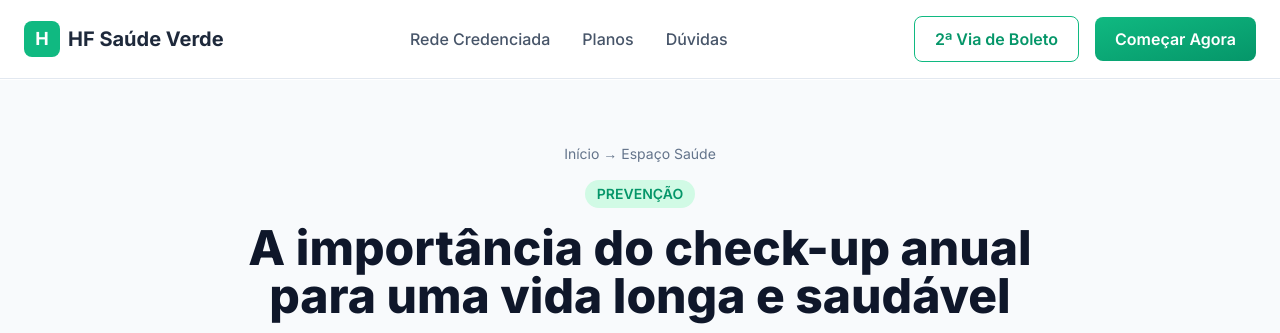
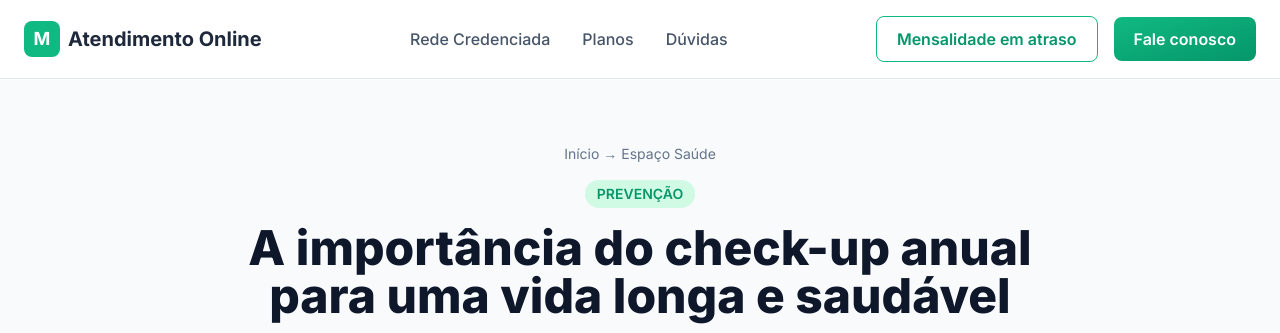
Before and after one commit to EVOM777/teste01, a plain HTML site: page artigo-prevencao.html in a window 1280 px wide. Shown: the top 333 px of the page. Drawn offline with nearby package versions, Linux system fonts and the light colour scheme.

Commit message:
Update artigo-prevencao.html

```diff
--- a/artigo-prevencao.html
+++ b/artigo-prevencao.html
@@ -39,8 +39,8 @@
     <header class="header">
         <div class="container mx-auto px-6 py-4 flex items-center justify-between">
             <a href="index.html" class="flex items-center gap-2" aria-label="Página Inicial">
-                <div class="w-9 h-9 rounded-lg bg-emerald-500 flex items-center justify-center text-white font-bold text-lg">H</div>
-                <span class="text-xl font-bold text-slate-800">HF Saúde Verde</span>
+                <div class="w-9 h-9 rounded-lg bg-emerald-500 flex items-center justify-center text-white font-bold text-lg">M</div>
+                <span class="text-xl font-bold text-slate-800">Atendimento Online</span>
             </a>
             <nav class="hidden lg:flex items-center gap-8 font-medium">
                 <a href="index.html#network" class="nav-link">Rede Credenciada</a>
@@ -48,8 +48,8 @@
                 <a href="index.html#faq" class="nav-link">Dúvidas</a>
             </nav>
             <div class="hidden lg:flex items-center gap-4">
-                <a href="index.html#boleto-section" class="btn-outline">2ª Via de Boleto</a>
-                <a href="#" class="btn-primary">Começar Agora</a>
+                <a href="index.html#boleto-section" class="btn-outline">Mensalidade em atraso</a>
+                <a href="#" class="btn-primary">Fale conosco</a>
             </div>
             <button id="menu-btn" class="lg:hidden p-2 text-slate-700" aria-expanded="false" aria-label="Abrir menu">
                 <i class="fas fa-bars text-2xl"></i>
@@ -150,9 +150,9 @@
 
     <footer class="footer">
         <div class="container mx-auto text-center">
-            <h3 class="font-bold text-lg">HF Saúde Verde</h3>
+            <h3 class="font-bold text-lg">Portal de Atendimento</h3>
             <p class="mt-2 text-teal-200 text-sm max-w-md mx-auto">Em caso de dúvidas, entre em contato com nossa central: 4007-2001.</p>
-            <p class="mt-8 text-teal-300 text-xs">&copy; 2025 HF Saúde Verde. Todos os direitos reservados.</p>
+            <p class="mt-8 text-teal-300 text-xs">&copy; 2025 Portal de Atendimento. Todos os direitos reservados.</p>
         </div>
     </footer>
 
```
